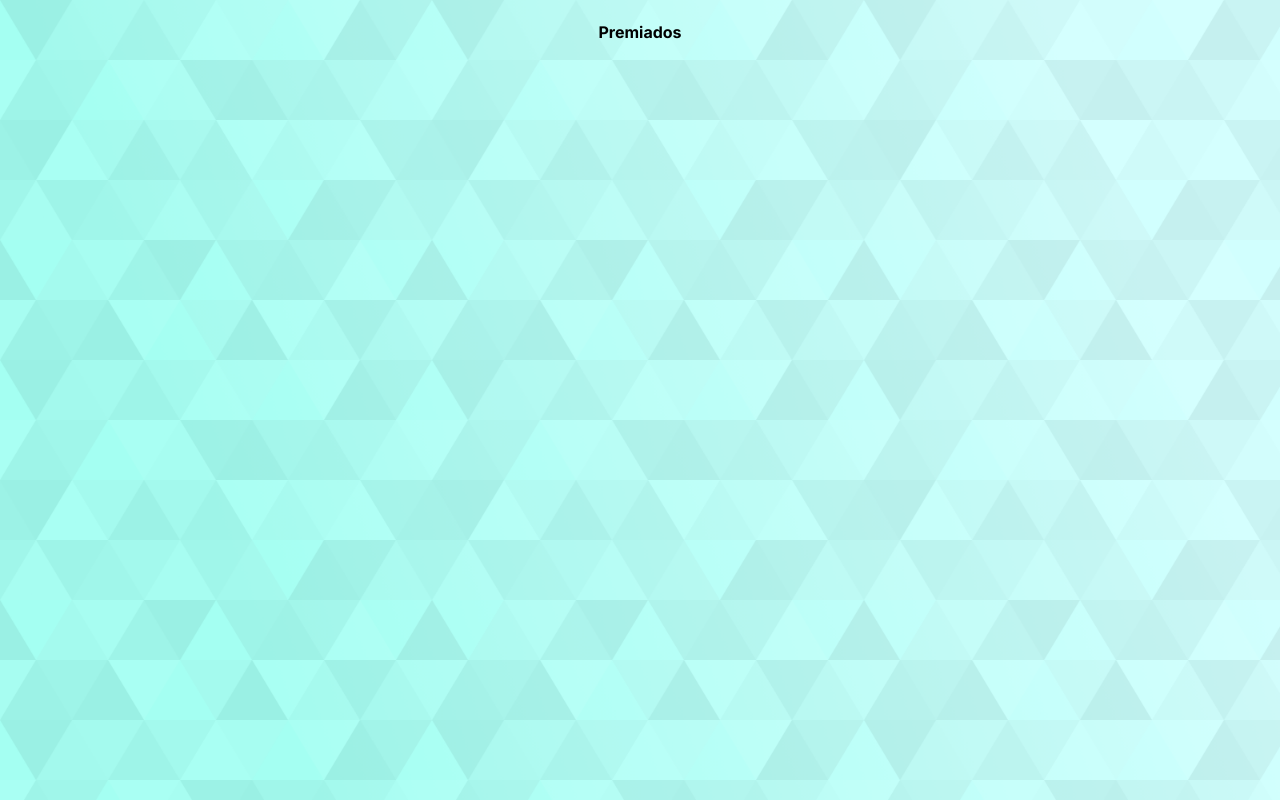
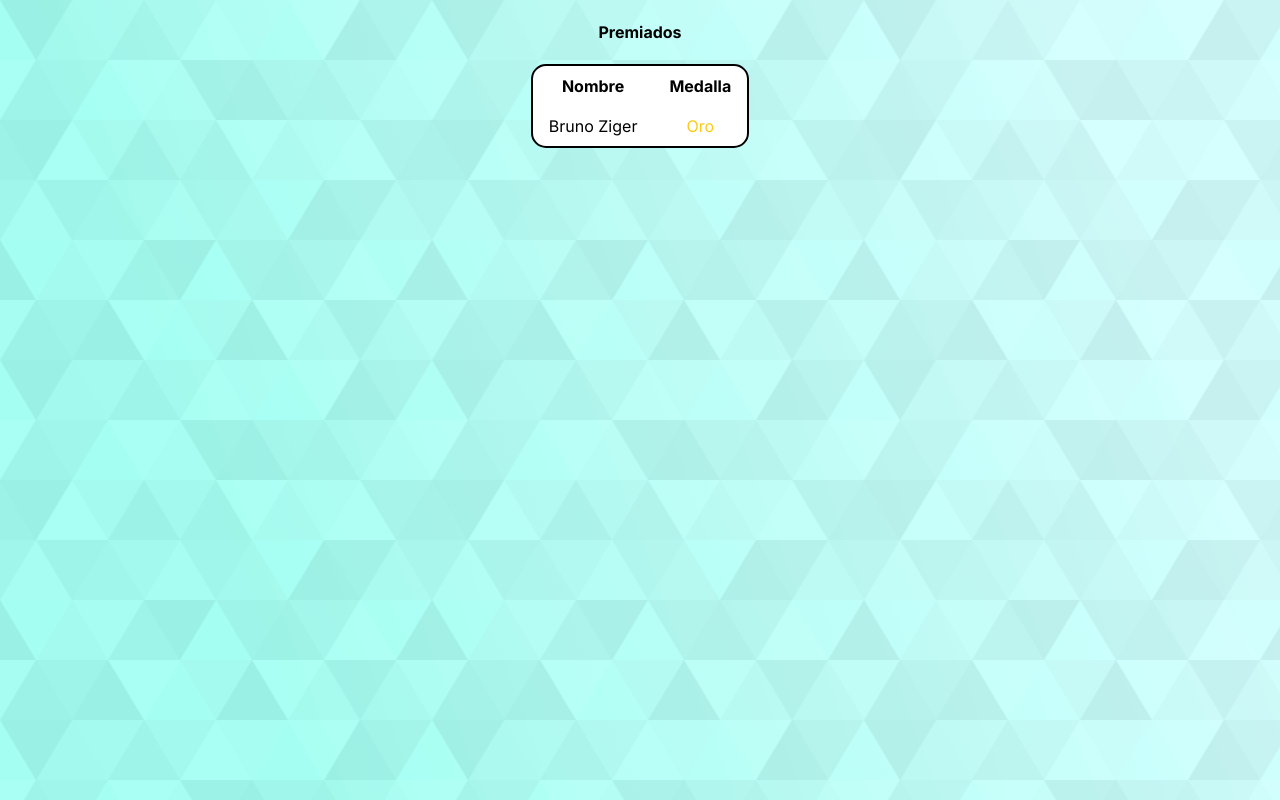
Before and after one commit to UrielJolodovsky/Orden-Mortimeriana-web, a Next.js app in the folder sitio-cuarentena/: page /resultados/cuarentena4 in a window 1280 px wide. Built offline with nearby package versions, Linux system fonts and the light colour scheme.

Commit message:
Start table results of last "Cuarentena"

```diff
--- a/sitio-cuarentena/src/app/resultados/cuarentena4/page.tsx
+++ b/sitio-cuarentena/src/app/resultados/cuarentena4/page.tsx
@@ -6,9 +6,24 @@ export default function Home() {
             <div className="p-5 flex justify-center items-center">
                 <h1 className="font-bold">Premiados</h1>
             </div>
-            <div>
+            <div className="flex justify-center items-center">
                 {/* Make table with name, and type of medal */}
-
+                <div className="border-2 border-black rounded-[15px] bg-white">
+                    <table className="">
+                        <thead>
+                            <tr>
+                                <th className="px-4 py-2">Nombre</th>
+                                <th className="px-4 py-2">Medalla</th>
+                            </tr>
+                        </thead>
+                        <tbody className="text-center">
+                            <tr>
+                                <td className="px-4 py-2">Bruno Ziger</td>
+                                <td className="px-4 py-2 text-yellow-400">Oro</td>
+                            </tr>
+                        </tbody>
+                    </table>
+                </div>
             </div>
         </div>
     )
```
